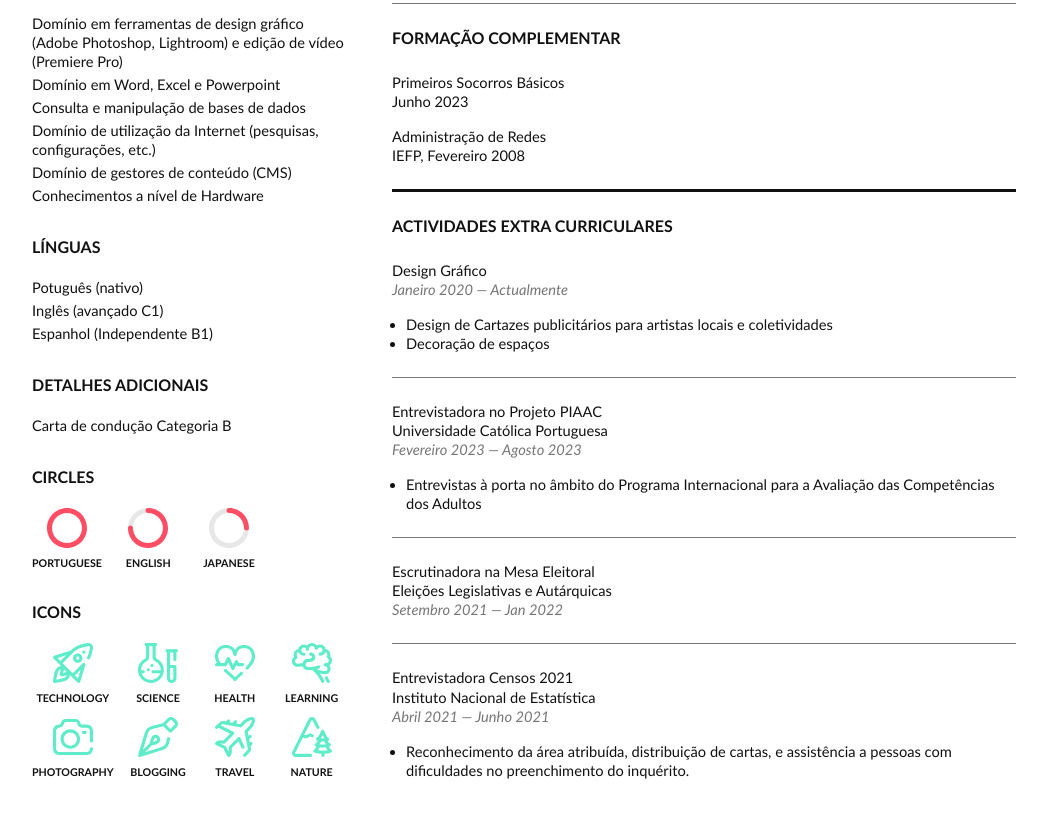
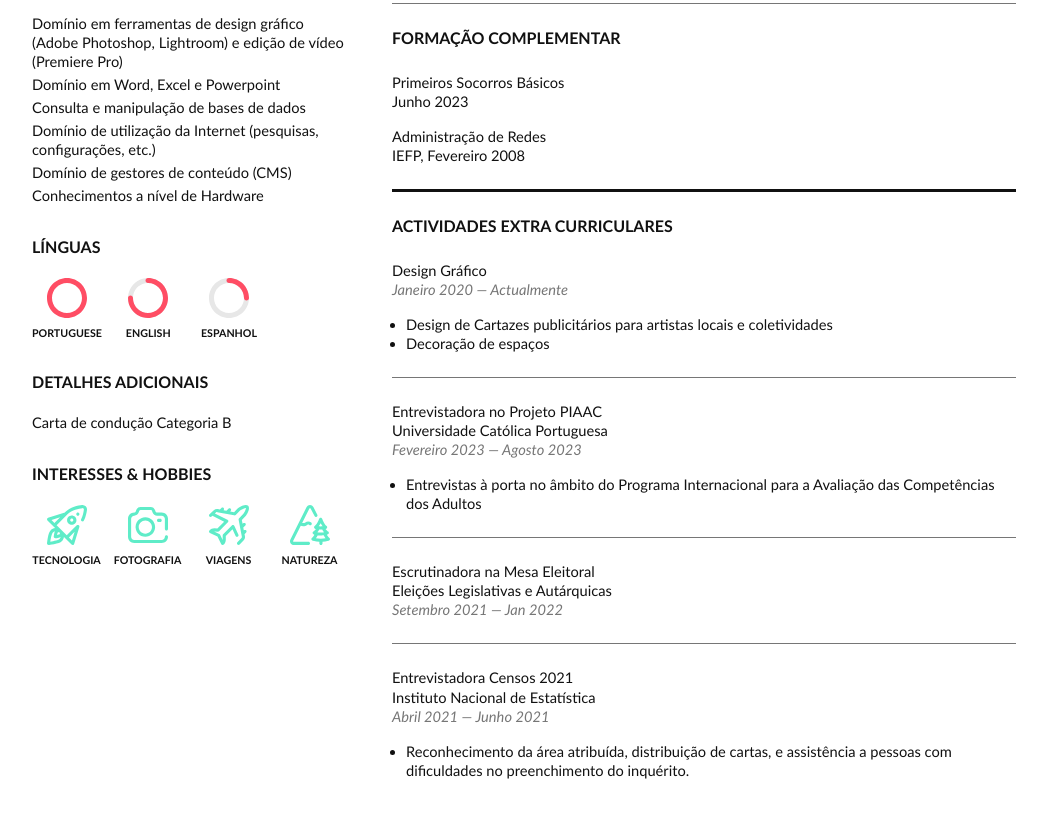
Before and after one commit to IthilDS/Test, a plain HTML site: page index.html in a window 1280 px wide. Shown: the part 743-1561 px from the top of the page, without its empty margins (116-1163 px from the left). Drawn offline with Linux system fonts and the light colour scheme.

Commit message:
Update index.html
aside content fixes

```diff
--- a/index.html
+++ b/index.html
@@ -252,31 +252,21 @@
           <li>Conhecimentos a nível de Hardware</li>
         </ul>
         <h2 id="linguas">Línguas</h2>
-        <ul class="list">
-          <li>Potuguês (nativo)</li>
-          <li>Inglês (avançado C1)</li>
-          <li>Espanhol (Independente B1)</li>
+        <ul class="grid">
+          <li><img src="images/progress-100.svg" width="40" height="40" loading="lazy" alt="native">Portuguese</li>
+          <li><img src="images/progress-75.svg" width="40" height="40" loading="lazy" alt="fluent">English</li>
+          <li><img src="images/progress-25.svg" width="40" height="40" loading="lazy" alt="basic">Espanhol</li>
         </ul>
         <h2 id="detalhes">Detalhes Adicionais</h2>
         <ul class="list">
           <li>Carta de condução Categoria B</li>
         </ul>
-        <h2 id="something">CIRCLES</h2>
+        <h2 id="something">Interesses & Hobbies </h2>
         <ul class="grid">
-          <li><img src="images/progress-100.svg" width="40" height="40" loading="lazy" alt="native">Portuguese</li>
-          <li><img src="images/progress-75.svg" width="40" height="40" loading="lazy" alt="fluent">English</li>
-          <li><img src="images/progress-25.svg" width="40" height="40" loading="lazy" alt="basic">Japanese</li>
-        </ul>
-        <h2 id="something">ICONS</h2>
-        <ul class="grid">
-          <li><img src="images/technology.svg" width="40" height="40" loading="lazy" alt="a rocket ship">Technology</li>
-          <li><img src="images/science.svg" width="40" height="40" loading="lazy" alt="test tubes">Science</li>
-          <li><img src="images/health.svg" width="40" height="40" loading="lazy" alt="heart rate">Health</li>
-          <li><img src="images/education.svg" width="40" height="40" loading="lazy" alt="brain">Learning</li>
-          <li><img src="images/photography.svg" width="40" height="40" loading="lazy" alt="an SLR camera">Photography</li>
-          <li><img src="images/writing.svg" width="40" height="40" loading="lazy" alt="a pen">Blogging</li>
-          <li><img src="images/travel.svg" width="40" height="40" loading="lazy" alt="an airplane">Travel</li>
-          <li><img src="images/nature.svg" width="40" height="40" loading="lazy" alt="a mountain and a pine tree">Nature</li>
+          <li><img src="images/technology.svg" width="40" height="40" loading="lazy" alt="a rocket ship">Tecnologia</li>
+          <li><img src="images/photography.svg" width="40" height="40" loading="lazy" alt="an SLR camera">Fotografia</li>
+          <li><img src="images/travel.svg" width="40" height="40" loading="lazy" alt="an airplane">Viagens</li>
+          <li><img src="images/nature.svg" width="40" height="40" loading="lazy" alt="a mountain and a pine tree">Natureza</li>
         </ul>
       </aside>
       <main>
```
